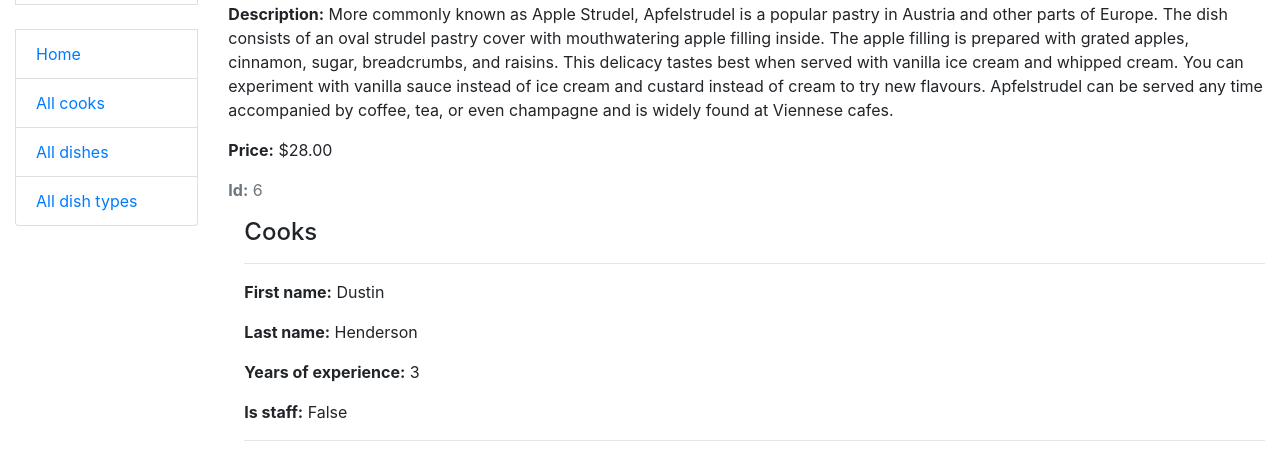
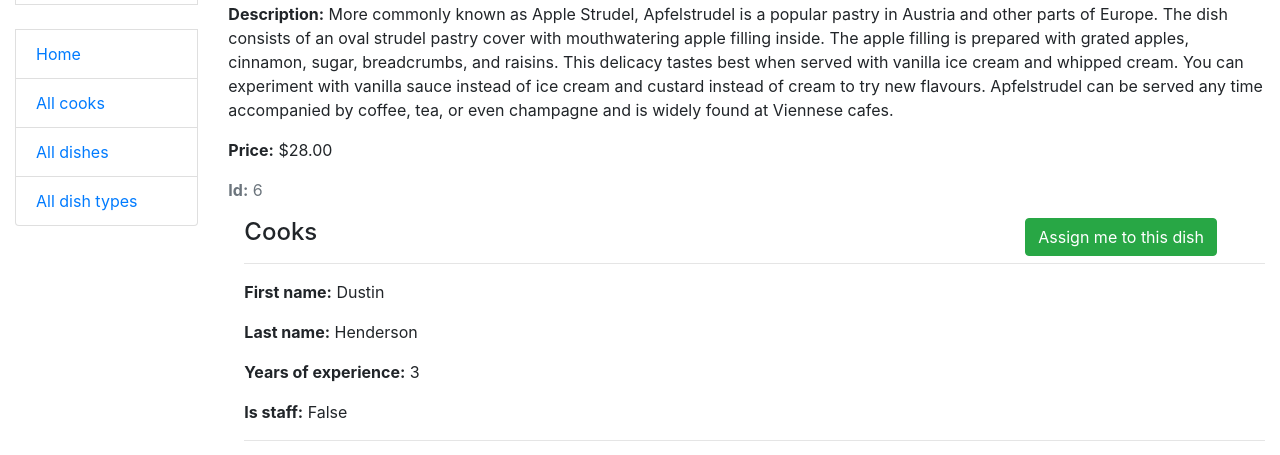
Before and after one commit to U-Ra-All/restaurant_kitchen_service, a Django app: page /dishes/6/ in a window 1280 px wide. Shown: the part 114-569 px from the top of the page. Run offline with Django 4.2, Linux system fonts and the light colour scheme; a user stored in the database is signed in; data comes from the database, SQL or seed files in the repository; both versions use the stored data as it was after the commit.

Commit message:
Implement assign/delete feature

```diff
--- a/kitchen/urls.py
+++ b/kitchen/urls.py
@@ -16,7 +16,7 @@ from kitchen.views import (
     DishDetailView,
     DishCreateView,
     DishUpdateView,
-    DishDeleteView,
+    DishDeleteView, DishAssignOrDeleteUpdateView,
 )
 
 urlpatterns = [
@@ -96,6 +96,11 @@ urlpatterns = [
         DishDeleteView.as_view(),
         name="dish-delete",
     ),
+    path(
+        "dishes/<int:pk>/assign-or-delete/",
+        DishAssignOrDeleteUpdateView.as_view(),
+        name="dish-assign-or-delete"
+    ),
 ]
 
 app_name = "kitchen"
--- a/kitchen/views.py
+++ b/kitchen/views.py
@@ -1,10 +1,10 @@
 from django.contrib.auth.decorators import login_required
 from django.contrib.auth.mixins import LoginRequiredMixin
-from django.shortcuts import render
+from django.shortcuts import render, get_object_or_404, redirect
 from django.urls import reverse_lazy
 from django.views import generic
 
-from kitchen.forms import CookCreationForm, CookUpdatingForm, CookSearchForm, DishTypeSearchForm, DishSearchForm
+from kitchen.forms import CookCreationForm, CookUpdatingForm, CookSearchForm, DishTypeSearchForm, DishSearchForm, DishAssignOrDeleteForm
 from kitchen.models import Cook, Dish, DishType
 
 
@@ -157,7 +157,6 @@ class DishListView(LoginRequiredMixin, generic.ListView):
         return queryset
 
 
-
 class DishDetailView(LoginRequiredMixin, generic.DetailView):
     model = Dish
     queryset = Dish.objects.prefetch_related("cooks__dishes")
@@ -176,3 +175,20 @@ class DishUpdateView(LoginRequiredMixin, generic.UpdateView):
 class DishDeleteView(LoginRequiredMixin, generic.DeleteView):
     model = Dish
     success_url = reverse_lazy("kitchen:dish-list")
+
+
+class DishAssignOrDeleteUpdateView(LoginRequiredMixin, generic.UpdateView):
+    model = Dish
+    form_class = DishAssignOrDeleteForm
+
+    def post(self, request, *args, **kwargs):
+        user = request.user
+        pk = kwargs.get("pk")
+        dish = get_object_or_404(Dish, id=pk)
+
+        if user in dish.cooks.all():
+            dish.cooks.remove(user)
+        else:
+            dish.cooks.add(user)
+
+        return redirect("kitchen:dish-detail", pk)
--- a/templates/kitchen/dish_detail.html
+++ b/templates/kitchen/dish_detail.html
@@ -18,7 +18,26 @@
   <p class="text-muted"><strong>Id:</strong> {{dish.id}}</p>
 
   <div class="ml-3">
-    <h4>Cooks</h4>
+    <h4>
+      Cooks
+      {% if user in dish.cooks.all %}
+        <a
+            href="{% url 'kitchen:dish-assign-or-delete' pk=dish.id %}"
+            class="btn btn-danger link-to-page mr-5"
+            style="float: right"
+        >
+          Delete me from this dish
+        </a>
+      {% else %}
+        <a
+            href="{% url 'kitchen:dish-assign-or-delete' pk=dish.id %}"
+            class="btn btn-success link-to-page mr-5"
+            style="float: right"
+        >
+          Assign me to this dish
+        </a>
+      {% endif %}
+    </h4>
 
     {% for cook in dish.cooks.all %}
       <hr>
```
Also changed, not shown: kitchen/forms.py (+7 -1 lines), db.sqlite3.
